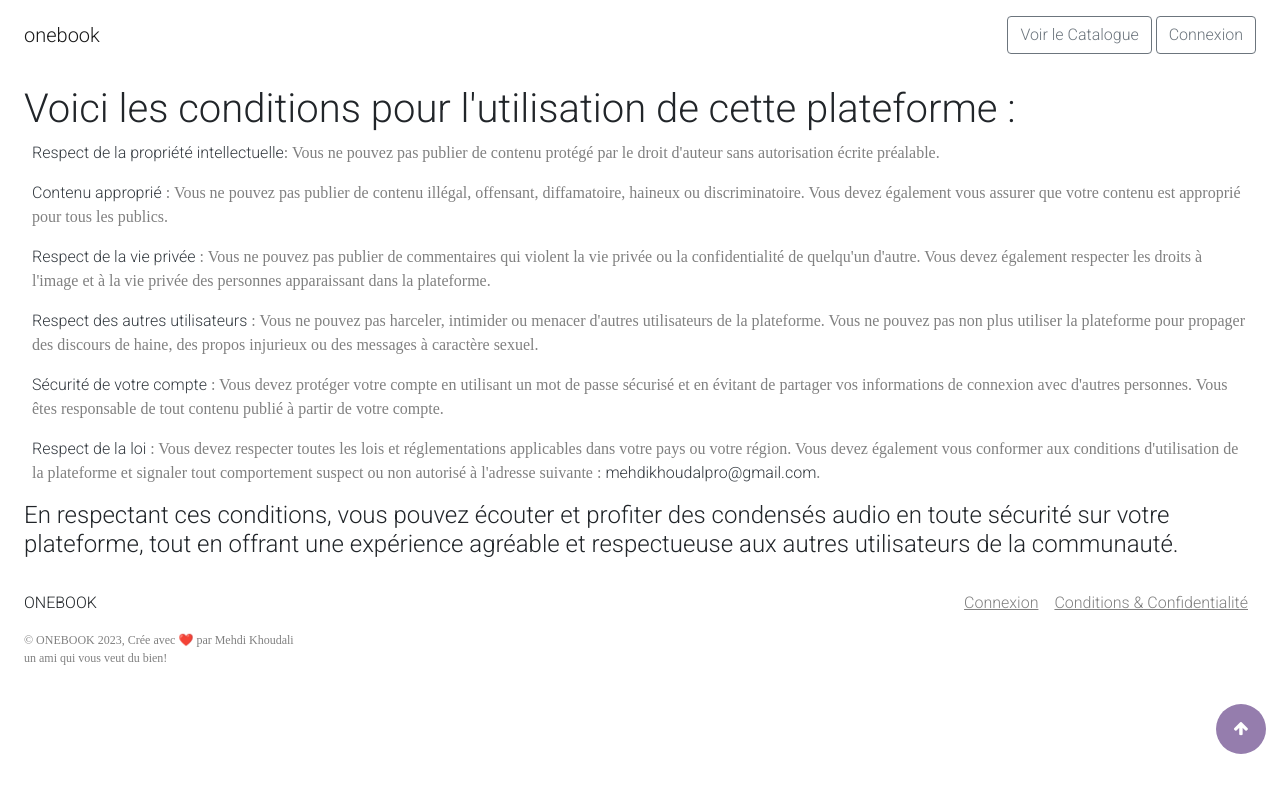
After one commit to MehdiKhoudali/onebook, a Django app: page /conditions/ in a window 1280 px wide. The commit adds this page. Run offline with Django 4.2, Linux system fonts and the light colour scheme.

```diff
--- /dev/null
+++ b/example/templates/conditions.html
@@ -0,0 +1,27 @@
+{% extends 'base.html' %}
+
+
+{% block title %}
+Conditions
+{% endblock %}
+
+
+{% block content %}
+<section class="px-4">
+	<h1>Voici les conditions pour l'utilisation de cette plateforme : </h1>
+
+	<p class="mx-2"><span class="text-dark">Respect de la propriété intellectuelle</span>: Vous ne pouvez pas publier de contenu protégé par le droit d'auteur sans autorisation écrite préalable.</p>
+
+	<p class="mx-2"><span class="text-dark">Contenu approprié</span> : Vous ne pouvez pas publier de contenu illégal, offensant, diffamatoire, haineux ou discriminatoire. Vous devez également vous assurer que votre contenu est approprié pour tous les publics.</p>
+
+	<p class="mx-2"><span class="text-dark">Respect de la vie privée</span> : Vous ne pouvez pas publier de commentaires qui violent la vie privée ou la confidentialité de quelqu'un d'autre. Vous devez également respecter les droits à l'image et à la vie privée des personnes apparaissant dans la plateforme.</p>
+
+	<p class="mx-2"><span class="text-dark">Respect des autres utilisateurs</span> : Vous ne pouvez pas harceler, intimider ou menacer d'autres utilisateurs de la plateforme. Vous ne pouvez pas non plus utiliser la plateforme pour propager des discours de haine, des propos injurieux ou des messages à caractère sexuel.</p>
+
+	<p class="mx-2"><span class="text-dark">Sécurité de votre compte </span>: Vous devez protéger votre compte en utilisant un mot de passe sécurisé et en évitant de partager vos informations de connexion avec d'autres personnes. Vous êtes responsable de tout contenu publié à partir de votre compte.</p>
+
+	<p class="mx-2"><span class="text-dark">Respect de la loi </span>: Vous devez respecter toutes les lois et réglementations applicables dans votre pays ou votre région. Vous devez également vous conformer aux conditions d'utilisation de la plateforme et signaler tout comportement suspect ou non autorisé à l'adresse suivante : <span class="text-dark">mehdikhoudalpro@gmail.com</span>.</p>
+
+	<h4>En respectant ces conditions, vous pouvez écouter et profiter des condensés audio en toute sécurité sur votre plateforme, tout en offrant une expérience agréable et respectueuse aux autres utilisateurs de la communauté.</h4>
+</section>
+{% endblock %}
--- a/example/urls.py
+++ b/example/urls.py
@@ -1,5 +1,5 @@
 # example/urls.py
-from example.views import index, signup, logoutPage, loginPage, catalogue, book_detail
+from example.views import index, signup, logoutPage, loginPage, catalogue, book_detail, conditions
 from django.urls import path, include
 
 urlpatterns = [
@@ -9,4 +9,5 @@ urlpatterns = [
     path('login/', loginPage, name="login"),
     path('catalogue/', catalogue, name="catalogue"),
     path('book/<int:pk>/', book_detail, name='book_detail'),
+    path('conditions/', conditions, name="conditions")
 ]
--- a/example/views.py
+++ b/example/views.py
@@ -1,7 +1,8 @@
 from django.shortcuts import render, redirect, get_object_or_404
 from django.contrib.auth import get_user_model, login, logout, authenticate
-from example.models import Book
+from example.models import Book, Comment
 from django.core.mail import send_mail
+from .forms import CommentForm
 
 User = get_user_model()
 
@@ -40,7 +41,26 @@ def catalogue(request):
 
 def book_detail(request, pk):
     book = get_object_or_404(Book, pk=pk)
+    comments = Comment.objects.filter(book=book)
+
+    if request.method == 'POST':
+        form = CommentForm(request.POST)
+        if form.is_valid():
+            comment = form.save(commit=False)
+            comment.user = request.user
+            comment.book = book
+            comment.save()
+            form = CommentForm()  # reset the form for a new comment
+    else:
+        form = CommentForm()
+
     context = {
-        'book': book
+        'book': book,
+        'comments': comments,
+        'form': form,
     }
     return render(request, 'book.html', context)
+
+
+def conditions(request):
+    return render(request, 'conditions.html')
--- a/templates/base.html
+++ b/templates/base.html
@@ -5,7 +5,7 @@
     <meta charset="UTF-8">
     <meta http-equiv="X-UA-Compatible" content="IE=edge">
     <meta name="viewport" content="width=device-width, initial-scale=1.0">
-    <title>📗 Onebook | {% block title %}{% endblock %}</title>
+    <title>Onebook | {% block title %}{% endblock %}</title>
     <link rel="stylesheet" href="{% static 'css/reset.css' %}">
     <link rel="stylesheet" href="https://cdn.jsdelivr.net/npm/bootstrap@4.3.1/dist/css/bootstrap.min.css"
         integrity="sha384-ggOyR0iXCbMQv3Xipma34MD+dH/1fQ784/j6cY/iJTQUOhcWr7x9JvoRxT2MZw1T" crossorigin="anonymous">
@@ -602,13 +645,12 @@
             </ul>
             <form class="form-inline my-md-0 px-0">
                 <div>
-                    <a class="btn btn-outline-secondary my-2" href="/catalogue" id="catalogue">Catalogue</a>
+                    <a class="btn btn-outline-secondary my-2" href="/catalogue" id="catalogue">Voir le Catalogue</a>
                     {% if user.is_authenticated %}
                         <button type="button" class="btn my-2 bg-transparent btn btn-danger text-danger"><a href="/logout">Se deconnecter</a></button>
                     {% else %}
                         <a class="btn btn-outline-secondary my-2" href="/login" id="conexion">Connexion</a>
                     {% endif %}
-                    <a class="btn btn-outline-secondary border-0 text-white my-2" href="/signup" id="essaie">60 jours d'essai gratuits</a>
                 </div>
             </form>
         </div>
@@ -623,15 +665,14 @@
 
     <footer class="p-4 footer">
         <div class="d-flex justify-content-between w-100 containfooter">
-            <a href="#">ONEBOOK</a>
+            <a href="/">ONEBOOK</a>
             <ul class="d-flex">
                 {% if user.is_authenticated %}
                     <a href="" class="mx-0 text-danger border-0 footer-link footer_link">Se deconnecter</a>
                 {% else %}
                     <a class="mx-2 text-gray footer-link footer_link" href="" id="conexion">Connexion</a>
                 {% endif %}
-                <li class="mx-2 text-gray footer-link footer_link"><a href="#">Conditions</a></li>
-                <li class="mx-2 text-gray footer-link footer_link"><a href="#">Confidentialité</a></li>
+                <li class="mx-2 text-gray footer-link footer_link"><a href="{% url 'conditions' %}">Conditions & Confidentialité</a></li>
             </ul>
         </div>
         <p class="creer">© ONEBOOK 2023, Crée avec ❤️ par Mehdi Khoudali<br>un ami qui vous veut du bien!</p>
```
Also changed, not shown: other parts of templates/base.html (+43 -0 lines), example/forms.py (added, +9 -0 lines), example/models.py (+7 -0 lines), example/templates/book.html (+21 -0 lines), example/templates/home.html (+5 -5 lines), example/migrations/0007_comment.py (added).
